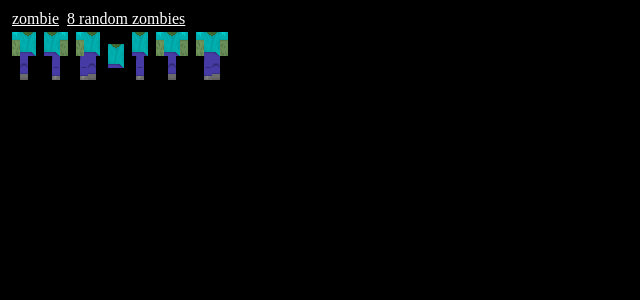
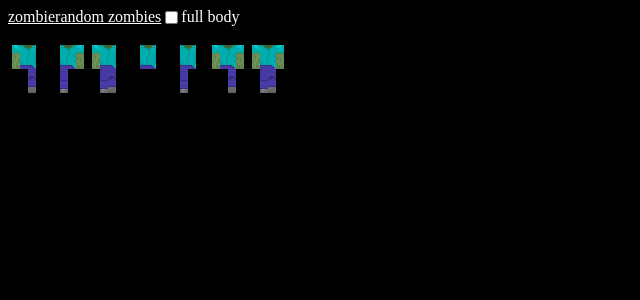
Before and after one commit to Ixirio/python-zombie, a Flask app: page /zombies/7 in a window 1280 px wide. Shown: the top 300 px of the page, without its empty margins (0-640 px from the left). Run offline with Flask 2, Linux system fonts and the light colour scheme.

Commit message:
added full body management + refacto

```diff
--- a/src/Zombie.py
+++ b/src/Zombie.py
@@ -8,14 +8,6 @@
     rightArm : dict
     leftLeg : dict
     rightLeg : dict
-
-    def __init__(self) -> None:
-        self.body = self.getZombiePart('body', True)
-        self.head = self.getZombiePart('head')
-        self.leftArm = self.getZombiePart('left_arm')
-        self.rightArm = self.getZombiePart('right_arm')
-        self.leftLeg = self.getZombiePart('left_leg')
-        self.rightLeg = self.getZombiePart('right_leg')
 
     def __init__(self, fullBody: bool) -> None:
         self.body = self.getZombiePart('body', True)
--- a/src/app.py
+++ b/src/app.py
@@ -11,7 +11,6 @@
 
 @app.route('/zombie')
 def zombie():
-
 	return render_template(
 		'zombies/zombies.jinja',
 		zombies=[ Zombie(getFullBody(request.args)) ]
@@ -19,7 +18,6 @@
 
 @app.route('/zombies/<n>')
 def zombies(n):
-
 	return render_template(
 		'zombies/zombies.jinja',
 		zombies=[ Zombie(getFullBody(request.args)) for _ in range(int(n)) ]
--- /dev/null
+++ b/src/static/script.js
@@ -0,0 +1,12 @@
+window.onload = () => {
+    if (window.location.href.includes('?full=1')) {
+        document.getElementById('fullBody').checked = true;
+    }
+}
+
+function manageFullBody() {
+    if (window.location.href.includes('?full=1')) {
+        return window.location.href = window.location.href.replace('?full=1', '');
+    }
+    return window.location.href += '?full=1';
+}
--- a/src/static/style.css
+++ b/src/static/style.css
@@ -5,21 +5,7 @@
     height: auto;
 }
 
-.zombie {
-    width: fit-content;
-}
-
-.head {
-    display: flex;
-    margin: auto;
-}
-
-.body {
-    display: flex;
-}
-
-.lower {
-    display: flex;
+.m-auto {
     margin: auto;
 }
 
@@ -32,8 +18,26 @@
     flex-direction: column;
 }
 
-.p-4 {
-    padding: 2px 4px 2px 4px;
+.flex-wrap {
+    flex-wrap: wrap;
+}
+
+.flex-col {
+    flex-direction: column;
+}
+
+.px-4 {
+    padding-left: 4px;
+    padding-right: 4px;
+}
+
+.py-2 {
+    padding-top: 2px;
+    padding-bottom: 2px;
+}
+
+.opacity-0 {
+    opacity: 0;
 }
 
 img {
--- a/src/templates/macro.jinja
+++ b/src/templates/macro.jinja
@@ -1,26 +1,20 @@
 {% macro printPart(part) %}
-
-    {% if part.has %}
-        <img src="{{ part.path }}">
-    {% endif %}
-
+    <img src="{{ part.path }}" {% if not part.has %} class="opacity-0" {% endif %}>
 {% endmacro %}
 
 {% macro printZombie(zombie) %}
-
-    <div class="zombie flex-col p-4">
-        <div class="head">
+    <div class="flex flex-col px-4 py-2">
+        <div class="flex m-auto">
             {{ printPart(zombie.head) }}
         </div>
-        <div class="body">
+        <div class="flex">
             {{ printPart(zombie.leftArm) }}
             {{ printPart(zombie.body) }}
             {{ printPart(zombie.rightArm) }}
         </div>
-        <div class="lower">
+        <div class="flex m-auto">
             {{ printPart(zombie.leftLeg) }}
             {{ printPart(zombie.rightLeg) }}
         </div>
     </div>
-
 {% endmacro %}
--- a/src/templates/socle/base.jinja
+++ b/src/templates/socle/base.jinja
@@ -5,17 +5,17 @@
     <meta http-equiv="X-UA-Compatible" content="IE=edge">
     <meta name="viewport" content="width=device-width, initial-scale=1.0">
     <link rel="stylesheet" href="{{ url_for('static', filename='style.css') }}">
+    <script src="{{ url_for('static', filename='script.js') }}"></script>
     <title>Zombie</title>
 </head>
 <body>
-
-    {% set random = range(1, 100) | random %}
-
     <div class="flex">
         <a class="p-4" href="/zombie">zombie</a>
-        <a class="p-4" href="/zombies/{{ random }}"> {{ random }} random zombies</a>
+        <a class="p-4" href="/zombies/{{ range(1, 100)|random }}"> random zombies</a>
+
+        <input onclick="manageFullBody()" type="checkbox" id="fullBody" name="fullBody">
+        <label for="fullBody">full body</label>
     </div>
-
     {% block content %} {% endblock %}
 </body>
 </html>
--- a/src/templates/zombies/zombies.jinja
+++ b/src/templates/zombies/zombies.jinja
@@ -3,11 +3,9 @@
 {% extends "socle/base.jinja" %}
 
 {% block content %}
-
-    <div class="flex">
+    <div class="flex flex-wrap">
         {% for zombie in zombies %}
             {{ oo.printZombie(zombie) }}
         {% endfor %}
     </div>
-
 {% endblock content %}
```
